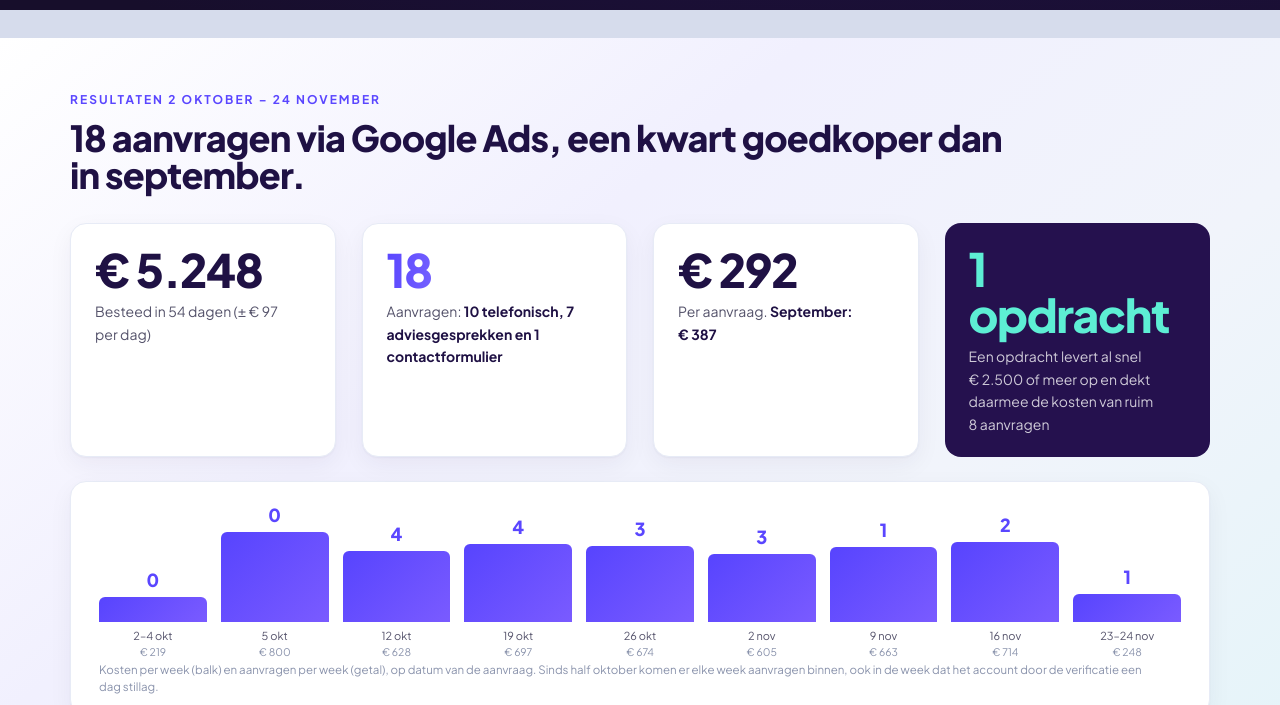
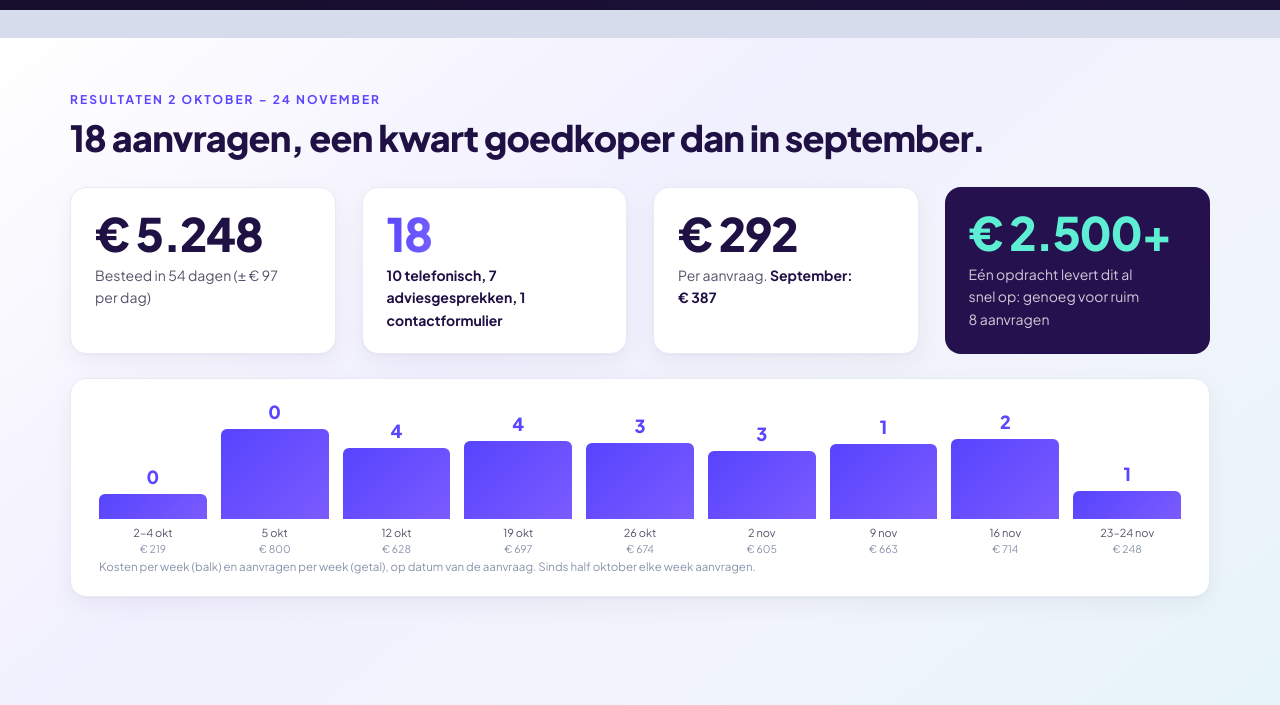
Before and after one commit to maxvangurp/directdoorstarten-25nov-26, a plain HTML site: page index.html in a window 1280 px wide. Shown: the part 710-1415 px from the top of the page. Drawn offline with nearby package versions, Linux system fonts and the light colour scheme.

Commit message:
Slide 2 compacter

```diff
--- a/index.html
+++ b/index.html
@@ -26,12 +26,12 @@
 <div class="slide" data-screen-label="02" style="background:var(--gradient-page-light)">
 <div style="position:absolute;inset:0;padding:56px 70px 0">
 <div class="eyebrow" style="color:var(--purple-500)">Resultaten 2 oktober – 24 november</div>
-<h2 class="h" style="font-size:36px;color:var(--ink-900);margin-top:14px">18 aanvragen via Google Ads, een kwart goedkoper dan in september.</h2>
+<h2 class="h" style="font-size:36px;color:var(--ink-900);margin-top:14px">18 aanvragen, een kwart goedkoper dan in september.</h2>
 <div class="row4" style="margin-top:30px">
 <div class="card" style="background:#fff;border:1px solid var(--grey-200);box-shadow:var(--shadow-card);padding:22px 24px"><div class="stat" style="color:var(--ink-900)">€ 5.248</div><div class="cb" style="color:var(--ink-500)">Besteed in 54 dagen (± € 97 per dag)</div></div>
-<div class="card" style="background:#fff;border:1px solid var(--grey-200);box-shadow:var(--shadow-card);padding:22px 24px"><div class="stat grad">18</div><div class="cb" style="color:var(--ink-500)">Aanvragen: <strong style="color:var(--ink-900)">10 telefonisch, 7 adviesgesprekken en 1 contactformulier</strong></div></div>
+<div class="card" style="background:#fff;border:1px solid var(--grey-200);box-shadow:var(--shadow-card);padding:22px 24px"><div class="stat grad">18</div><div class="cb" style="color:var(--ink-500)"><strong style="color:var(--ink-900)">10 telefonisch, 7 adviesgesprekken, 1 contactformulier</strong></div></div>
 <div class="card" style="background:#fff;border:1px solid var(--grey-200);box-shadow:var(--shadow-card);padding:22px 24px"><div class="stat" style="color:var(--ink-900)">€ 292</div><div class="cb" style="color:var(--ink-500)">Per aanvraag. <strong style="color:var(--ink-900)">September: € 387</strong></div></div>
-<div class="card" style="background:var(--ink-800);padding:22px 24px"><div class="stat" style="color:var(--mint-400)">1 opdracht</div><div class="cb" style="color:rgba(255,255,255,.78)">Een opdracht levert al snel € 2.500 of meer op en dekt daarmee de kosten van ruim 8 aanvragen</div></div>
+<div class="card" style="background:var(--ink-800);padding:22px 24px"><div class="stat" style="color:var(--mint-400)">€ 2.500+</div><div class="cb" style="color:rgba(255,255,255,.78)">Eén opdracht levert dit al snel op: genoeg voor ruim 8 aanvragen</div></div>
 </div>
 <div class="card" style="background:#fff;border:1px solid var(--grey-200);box-shadow:var(--shadow-card);padding:20px 28px;margin-top:24px">
 <div style="display:grid;grid-template-columns:repeat(9,1fr);gap:14px;align-items:end;height:150px">
@@ -45,7 +45,7 @@
 <div style="display:flex;flex-direction:column;align-items:center;justify-content:flex-end;height:100%"><div style="font-family:var(--font-display);font-weight:800;font-size:18px;color:var(--purple-500)">2</div><div style="width:100%;height:80px;background:var(--gradient-purple);border-radius:6px 6px 0 0;margin-top:4px"></div><div style="font-size:11px;color:var(--ink-500);margin-top:6px">16 nov</div><div style="font-size:10.5px;color:var(--grey-500)">€ 714</div></div>
 <div style="display:flex;flex-direction:column;align-items:center;justify-content:flex-end;height:100%"><div style="font-family:var(--font-display);font-weight:800;font-size:18px;color:var(--purple-500)">1</div><div style="width:100%;height:28px;background:var(--gradient-purple);border-radius:6px 6px 0 0;margin-top:4px"></div><div style="font-size:11px;color:var(--ink-500);margin-top:6px">23–24 nov</div><div style="font-size:10.5px;color:var(--grey-500)">€ 248</div></div>
 </div>
-<div style="font-size:11.5px;color:var(--grey-500);margin-top:10px">Kosten per week (balk) en aanvragen per week (getal), op datum van de aanvraag. Sinds half oktober komen er elke week aanvragen binnen, ook in de week dat het account door de verificatie een dag stillag.</div>
+<div style="font-size:11.5px;color:var(--grey-500);margin-top:10px">Kosten per week (balk) en aanvragen per week (getal), op datum van de aanvraag. Sinds half oktober elke week aanvragen.</div>
 </div>
 </div>
 <div class="foot" style="color:var(--grey-500)">Directdoorstarten × aizy · 25 november 2026</div><img class="footlogo" src="assets/logo-aizy-dark.png" alt="aizy"></div>
```
